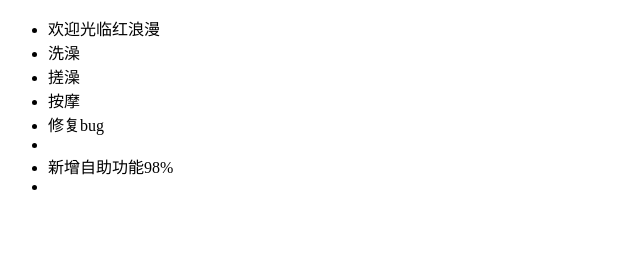
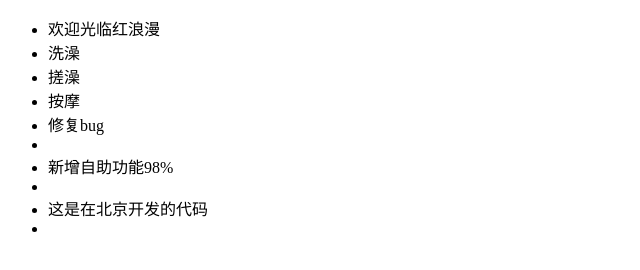
Before and after one commit to 18639710721/dbbath, a plain HTML site: page index.htm in a window 1280 px wide. Shown: the whole page, without its empty margins (0-640 px from the left). Drawn offline with Linux system fonts and the light colour scheme.

Commit message:
在北京开发的代码

```diff
--- a/index.htm
+++ b/index.htm
@@ -14,6 +14,7 @@
         <li>按摩</li>
 	<li>修复bug<li>
         <li>新增自助功能98%<li>
+	<li>这是在北京开发的代码<li>
     </ul>
 </body>
 </html>
```
